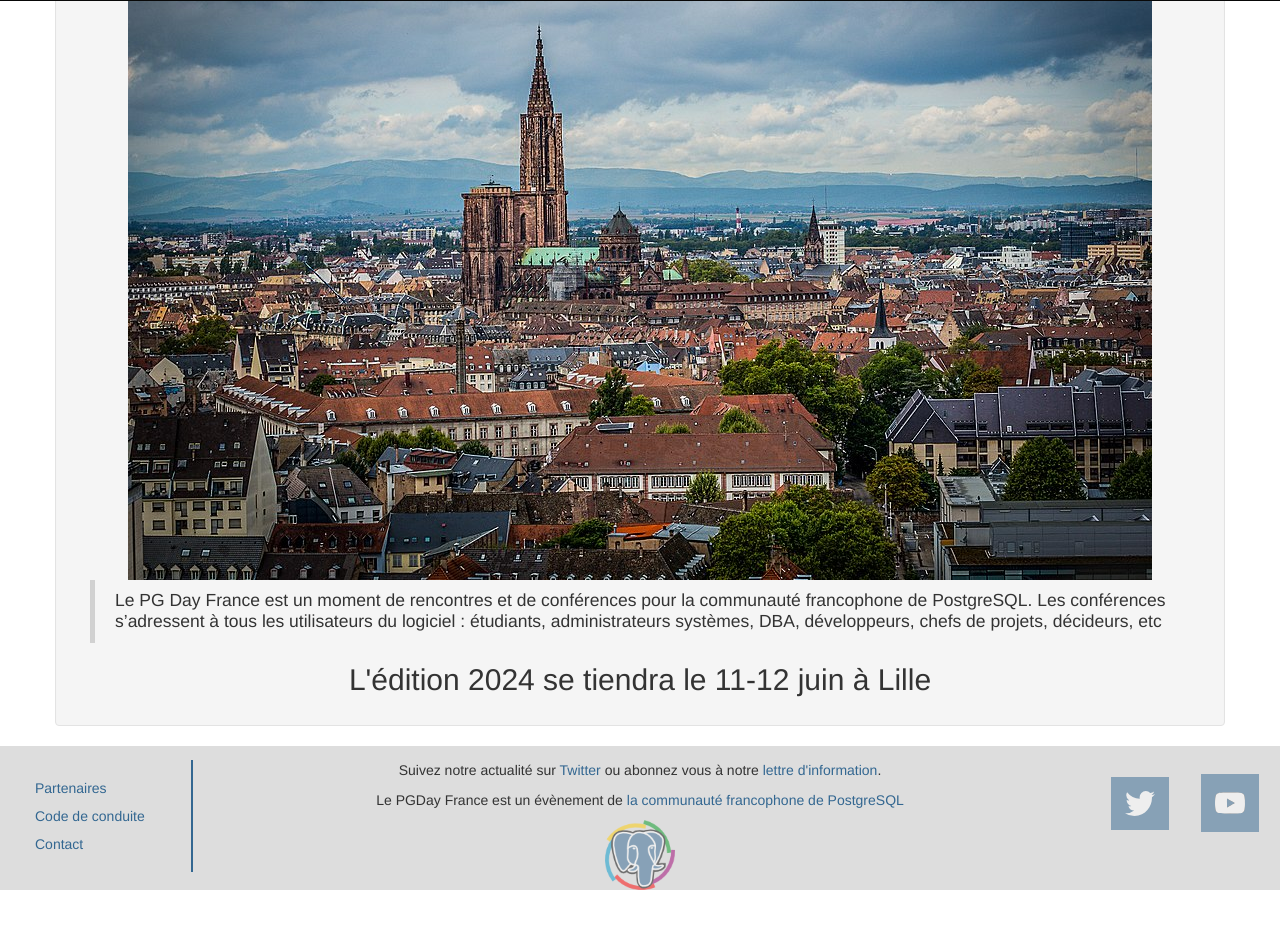
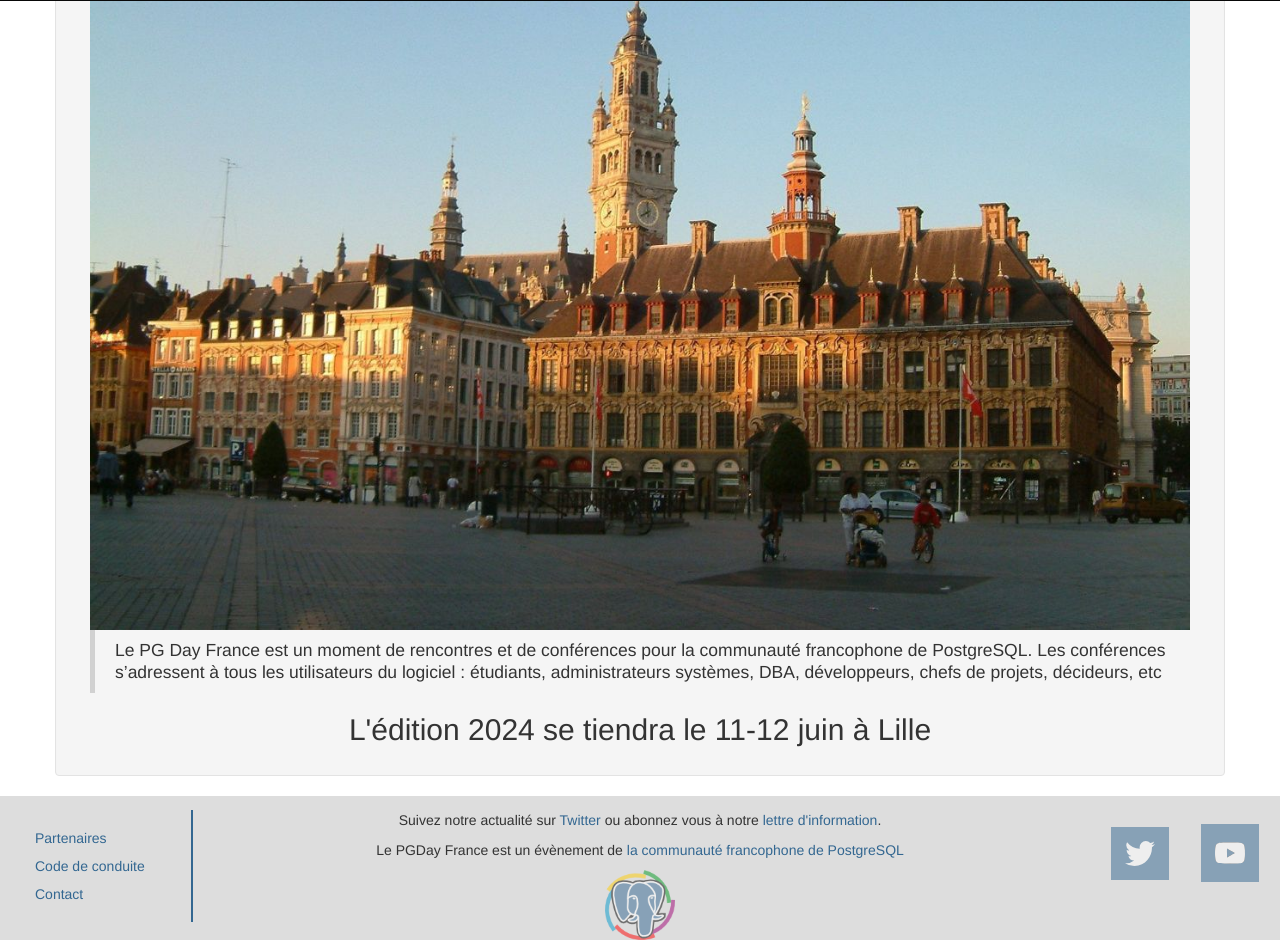
Before and after one commit to postgresqlfr/2024.pgday.fr, a Jekyll site: the page built from index.md, in a window 1280 px wide. Shown: the part 283-1223 px from the top of the page. Built offline with Jekyll 4.4.1, drawn with Linux system fonts in a browser that asks for light colours; before the commit the page ends 1173 px from its top, so only the background shows below that.

Commit message:
set Lille image

```diff
--- a/index.md
+++ b/index.md
@@ -9,7 +9,7 @@
 
 <center>
 <!--<img src="img/twitter_2023.png" alt="" class="img-responsive"/> -->
-<img src="img/strasbourg_vue.jpg" alt="Vue aérienne Strasbourg - Wikimedia Commons" class="img-responsive"/>
+<img src="img/lille.jpeg" alt="Lille" class="img-responsive"/>
 </center>
 
 > Le PG Day France est un moment de rencontres et de conférences pour la
```
